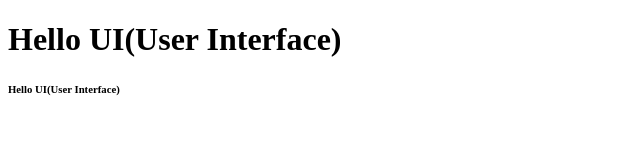
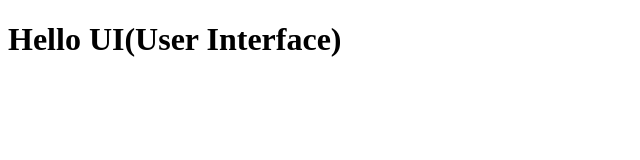
Before and after one commit to DAMASCENE-Muke/MK-UI.github.io, a plain HTML site: page index.html in a window 1280 px wide. Shown: the whole page, without its empty margins (0-640 px from the left). Drawn offline with Linux system fonts and the light colour scheme.

Commit message:
Update index.html

```diff
--- a/index.html
+++ b/index.html
@@ -10,7 +10,7 @@
 </head>
 <body>
 <h1>Hello UI(User Interface)</h1>
-    <h6>Hello UI(User Interface)</h6>
+
 
 
 </body>
```
